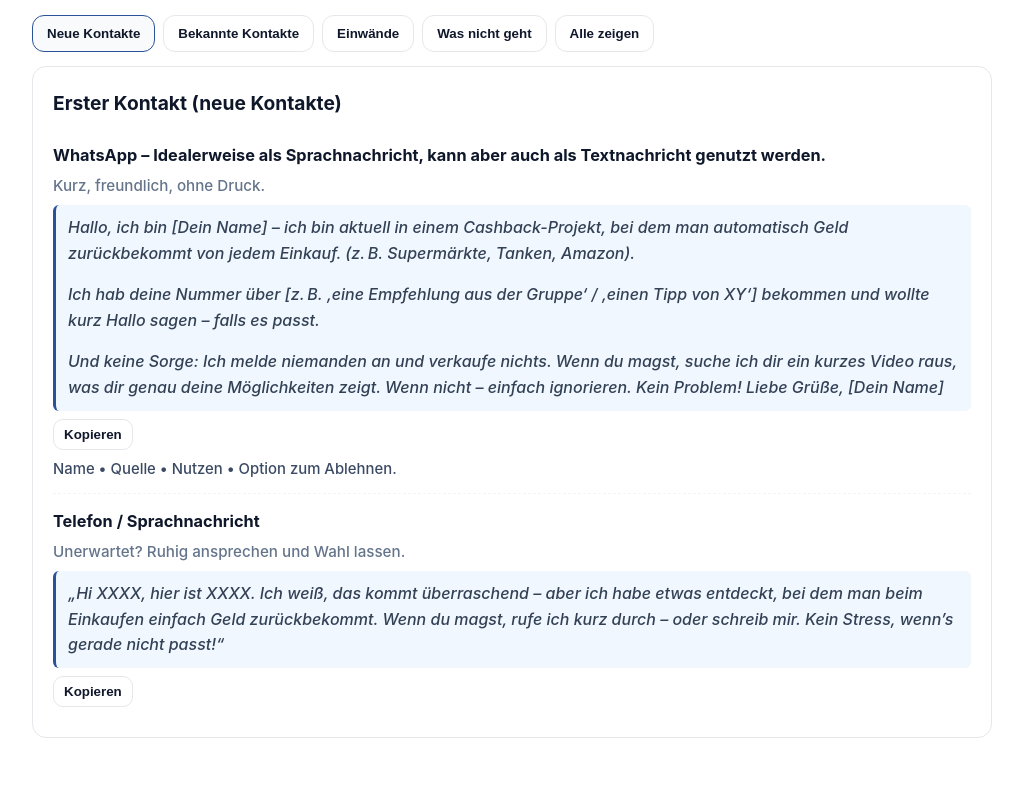
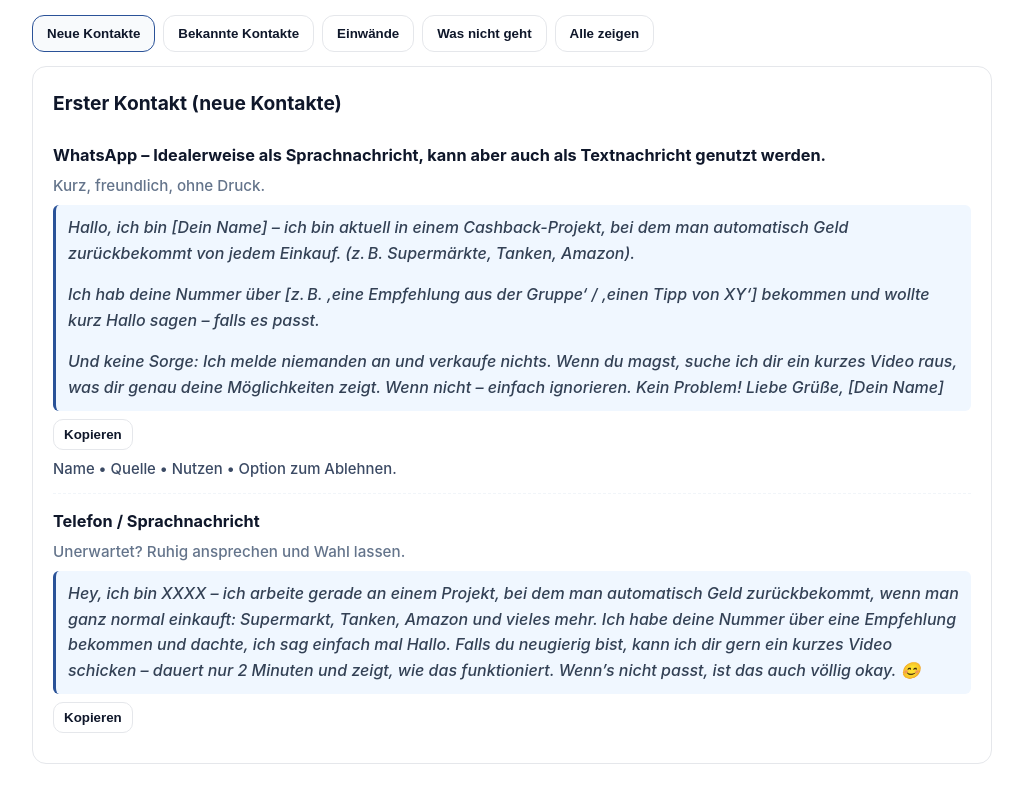
Before and after one commit to StephanSchmidt3/Gespraechsstarter, a plain HTML site: page index.html in a window 1280 px wide. Shown: the part 124-926 px from the top of the page, without its empty margins (128-1151 px from the left). Drawn offline with Linux system fonts and the light colour scheme.

Commit message:
Update index.html

```diff
--- a/index.html
+++ b/index.html
@@ -76,7 +76,11 @@ Liebe Grüße, [Dein Name]</div>
       <div class="copy"><button class="btn" data-copy-btn>Kopieren</button></div>
       <div class="tip">Name • Quelle • Nutzen • Option zum Ablehnen.</div></div>
     <div class="pat"><h3>Telefon / Sprachnachricht</h3><p class="muted">Unerwartet? Ruhig ansprechen und Wahl lassen.</p>
-      <div class="ex" data-copy>„Hi XXXX, hier ist XXXX. Ich weiß, das kommt überraschend – aber ich habe etwas entdeckt, bei dem man beim Einkaufen einfach Geld zurückbekommt. Wenn du magst, rufe ich kurz durch – oder schreib mir. Kein Stress, wenn’s gerade nicht passt!“</div>
+      <div class="ex" data-copy>Hey, ich bin XXXX – ich arbeite gerade an einem Projekt, bei dem man automatisch Geld zurückbekommt, wenn man ganz normal einkauft: Supermarkt, Tanken, Amazon und vieles mehr.
+
+Ich habe deine Nummer über eine Empfehlung bekommen und dachte, ich sag einfach mal Hallo.
+
+Falls du neugierig bist, kann ich dir gern ein kurzes Video schicken – dauert nur 2 Minuten und zeigt, wie das funktioniert. Wenn’s nicht passt, ist das auch völlig okay. 😊</div>
       <div class="copy"><button class="btn" data-copy-btn>Kopieren</button></div></div>
   </section>
 
```
